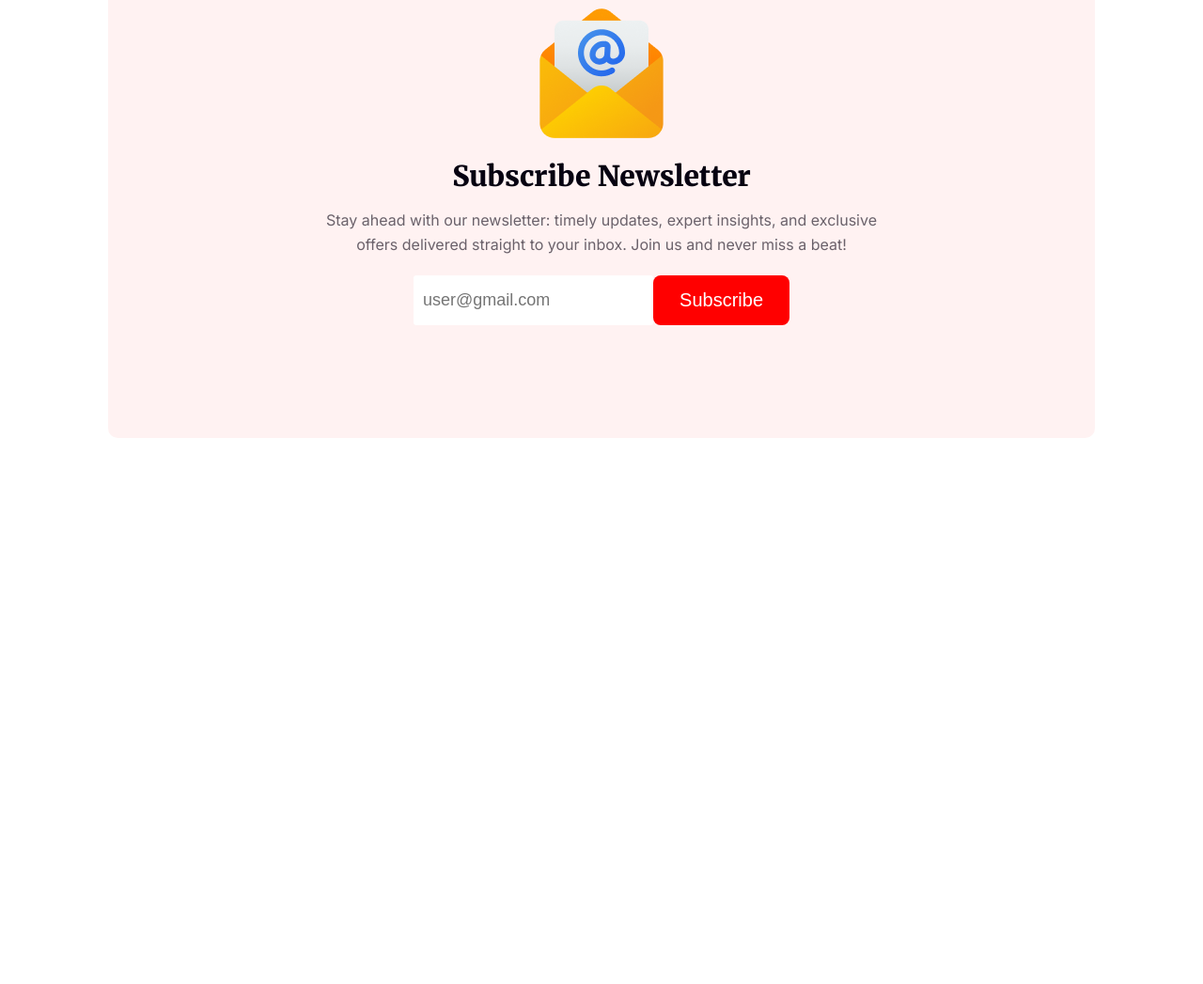
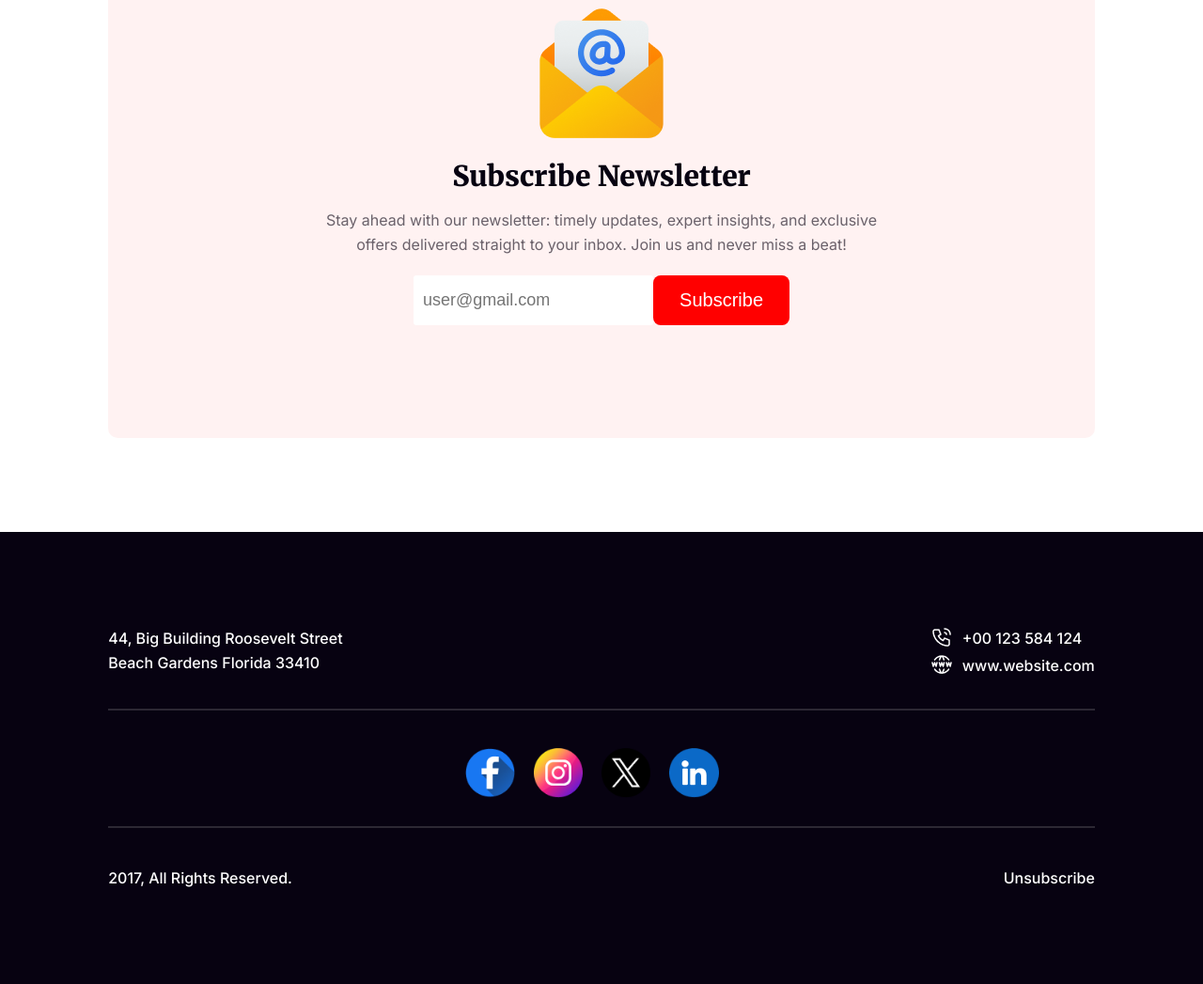
Before and after one commit to developernure/assignment-one, a plain HTML site: page index.html in a window 1280 px wide. Shown: the part 4183-5230 px from the top of the page at 94% size. Before the commit the page ends 4649 px from the top, so only its background shows below. Drawn offline with Linux system fonts and the light colour scheme.

Commit message:
footer section added

```diff
--- a/index.html
+++ b/index.html
@@ -144,6 +144,55 @@
     </section>
     </main>
     <!-- footer section starts here -->
-    <footer></footer>
+    <footer>
+      <section id="footer">
+        <div class="container">
+          <div class="footer-sec1">
+            <div class="right-sec1">
+              <p>44, Big Building Roosevelt Street<br>
+                Beach Gardens Florida 33410</p>
+            </div>
+            <div class="left-sec1">
+              <div class="phone">
+                <div class="phone-icon">
+                  <img src="images/Call.png" alt="">
+                </div>
+                <div class="call">
+                  <p>+00 123 584 124</p>
+                </div>
+              </div>
+              <div class="web">
+                <div class="web-icon">
+                  <img src="images/Website.png" alt="">
+                </div>
+                <div class="url">
+                  <p>www.website.com</p>
+                </div>
+              </div>
+            </div>
+          </div>
+          <div class="hr-style">
+            <hr>
+          </div>
+            <div class="footer-sec2">
+              <img src="images/Facebook.png" alt="">
+              <img src="images/Instagram.png" alt="">
+              <img src="images/Twitter.png" alt="">
+              <img src="images/Linkedin.png" alt="">
+            </div>
+            <div class="hr-style">
+              <hr>
+            </div>
+            <div class="footer-sec3">
+              <div class="sec3-left">
+                <p>2017, All Rights Reserved.</p>
+              </div>
+              <div class="sec3-right">
+                <p>Unsubscribe</p>
+              </div>
+            </div>
+        </div>
+      </section>
+    </footer>
   </body>
 </html>
--- a/styles/style.css
+++ b/styles/style.css
@@ -271,9 +271,6 @@ button:hover {
   width: 100%;
 }
 /* newsletter styles starts here */
-#newsletter {
-
-}
 .newsletter-main {
   background-color: rgba(255, 0, 0, 0.05);
   padding: 100px 0;
@@ -317,3 +314,54 @@ button:hover {
   font-size: 18px;
   outline: none;
 }
+
+/* footer style starts here */
+#footer{
+  background-color: #070211;
+  padding: 100px 0;
+  margin: 100px 0 0 0 ;
+}
+.footer-sec1{
+  display: flex;
+  justify-content: space-between;
+
+}
+#footer p{
+color: #FFF;
+font-family: Inter;
+font-size: 16px;
+font-weight: 500;
+}
+.phone{
+  display: flex;
+}
+.phone-icon{
+  margin-right: 10px;
+}
+.web{
+  display: flex;
+}
+.web-icon{
+  margin-right: 10px;
+}
+.hr-style{
+  margin-top: 30px;
+}
+.hr-style hr{
+  border: 1px solid rgba(255, 255, 255, 0.15);
+}
+.footer-sec2{
+  display: flex;
+  margin-top: 40px;
+  align-items: center;
+  justify-content: center;
+}
+.footer-sec2 img{
+  margin-right: 20px;
+  width: 5%;
+}
+.footer-sec3{
+  display: flex;
+  justify-content: space-between;
+  margin-top: 40px;
+}
```
